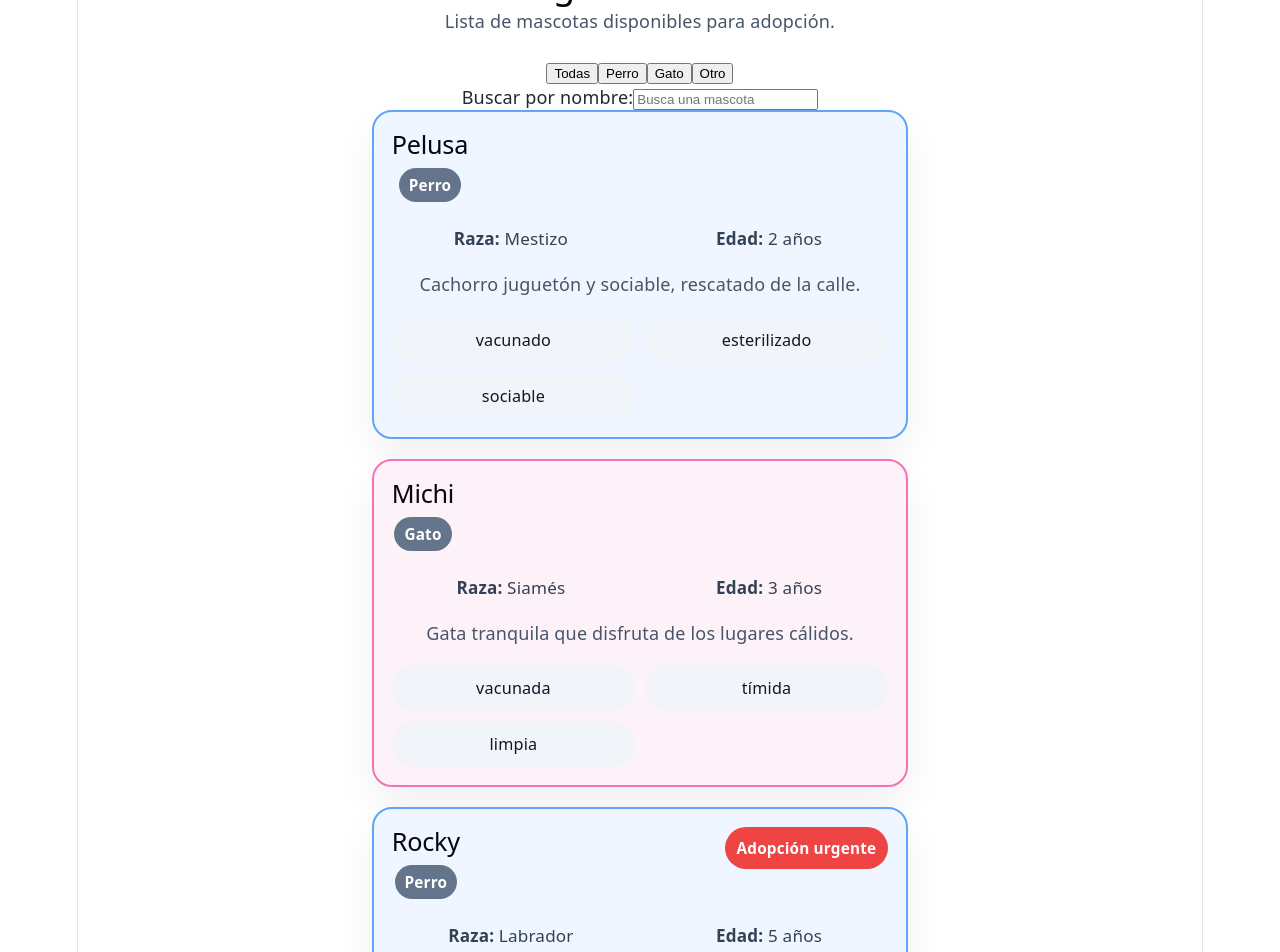
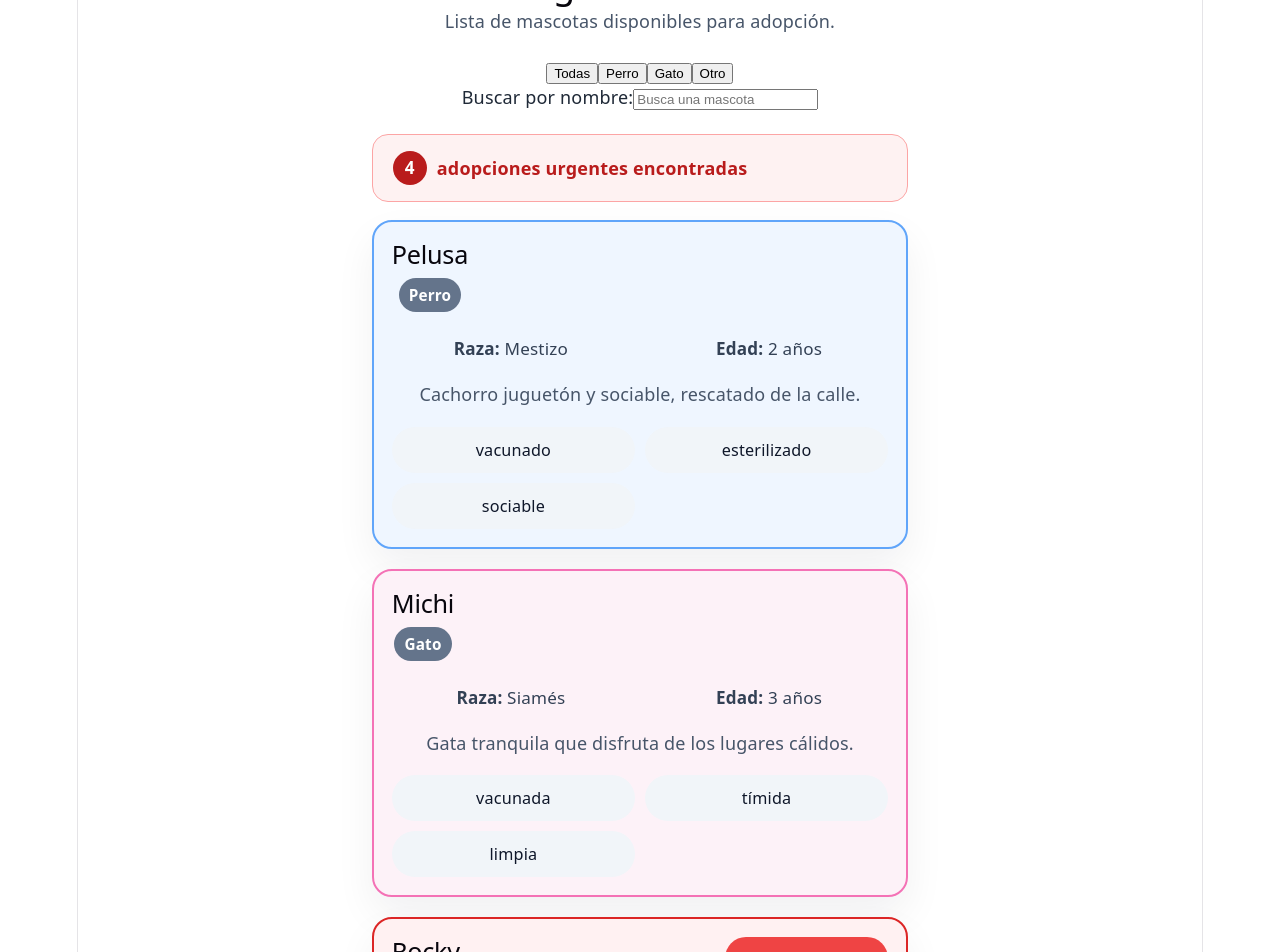
Before and after one commit to milenka69/adoptapet-react, a React (Vite) app: page / in a window 1280 px wide. Shown: the part 60-1012 px from the top of the page. Built offline with nearby package versions, Linux system fonts and the light colour scheme.

Commit message:
Etapa 5 - destacar elementos y contador

```diff
--- a/src/App.css
+++ b/src/App.css
@@ -206,6 +206,31 @@
   color: #475569;
 }
 
+.adopciones-urgentes {
+  display: flex;
+  align-items: center;
+  gap: 10px;
+  margin: 24px 0 18px;
+  padding: 16px 20px;
+  border: 1px solid #fca5a5;
+  background: #fef2f2;
+  border-radius: 16px;
+  color: #b91c1c;
+  font-weight: 600;
+}
+
+.urgente-contador {
+  display: inline-flex;
+  min-width: 34px;
+  height: 34px;
+  align-items: center;
+  justify-content: center;
+  border-radius: 999px;
+  background: #b91c1c;
+  color: #ffffff;
+  font-size: 0.95rem;
+}
+
 .mascotas-list {
   display: grid;
   grid-template-columns: repeat(auto-fit, minmax(260px, 1fr));
@@ -224,6 +249,17 @@
 .mascota-card:hover {
   transform: translateY(-2px);
   box-shadow: 0 22px 44px rgba(15, 23, 42, 0.1);
+}
+
+.mascota-card.urgente {
+  border-color: #dc2626;
+  background: #fff1f2;
+}
+
+.mascota-card.urgente .mascota-header {
+  border-bottom: 1px solid rgba(220, 38, 38, 0.15);
+  padding-bottom: 14px;
+  margin-bottom: 14px;
 }
 
 .mascota-header {
--- a/src/App.jsx
+++ b/src/App.jsx
@@ -20,6 +20,8 @@ function App() {
     return coincideEspecie && coincideBusqueda
   })
 
+  const adopcionesUrgentes = mascotasFiltradas.filter((mascota) => mascota.adopcionUrgente).length
+
   return (
     <main className="App">
       <header>
@@ -34,6 +36,11 @@ function App() {
         onBusquedaChange={setBusqueda}
       />
 
+      <div className="adopciones-urgentes">
+        <span className="urgente-contador">{adopcionesUrgentes}</span>
+        <span>{adopcionesUrgentes === 1 ? 'adopción urgente encontrada' : 'adopciones urgentes encontradas'}</span>
+      </div>
+
       {mascotasFiltradas.length > 0 ? (
         <ListaMascotas mascotas={mascotasFiltradas} />
       ) : (
--- a/src/components/MascotasCard.jsx
+++ b/src/components/MascotasCard.jsx
@@ -2,7 +2,7 @@ function MascotasCard({ nombre, raza, edad, especie, descripcion, caracteristica
   const especieClass = `especie-${especie.toLowerCase().replace(/\s+/g, '-')}`
 
   return (
-    <article className={`mascota-card ${especieClass}`}>
+    <article className={`mascota-card ${especieClass} ${adopcionUrgente ? 'urgente' : ''}`}>
       <header className="mascota-header">
         <div>
           <h2>{nombre}</h2>
```
Also changed, not shown: ia.txt.
